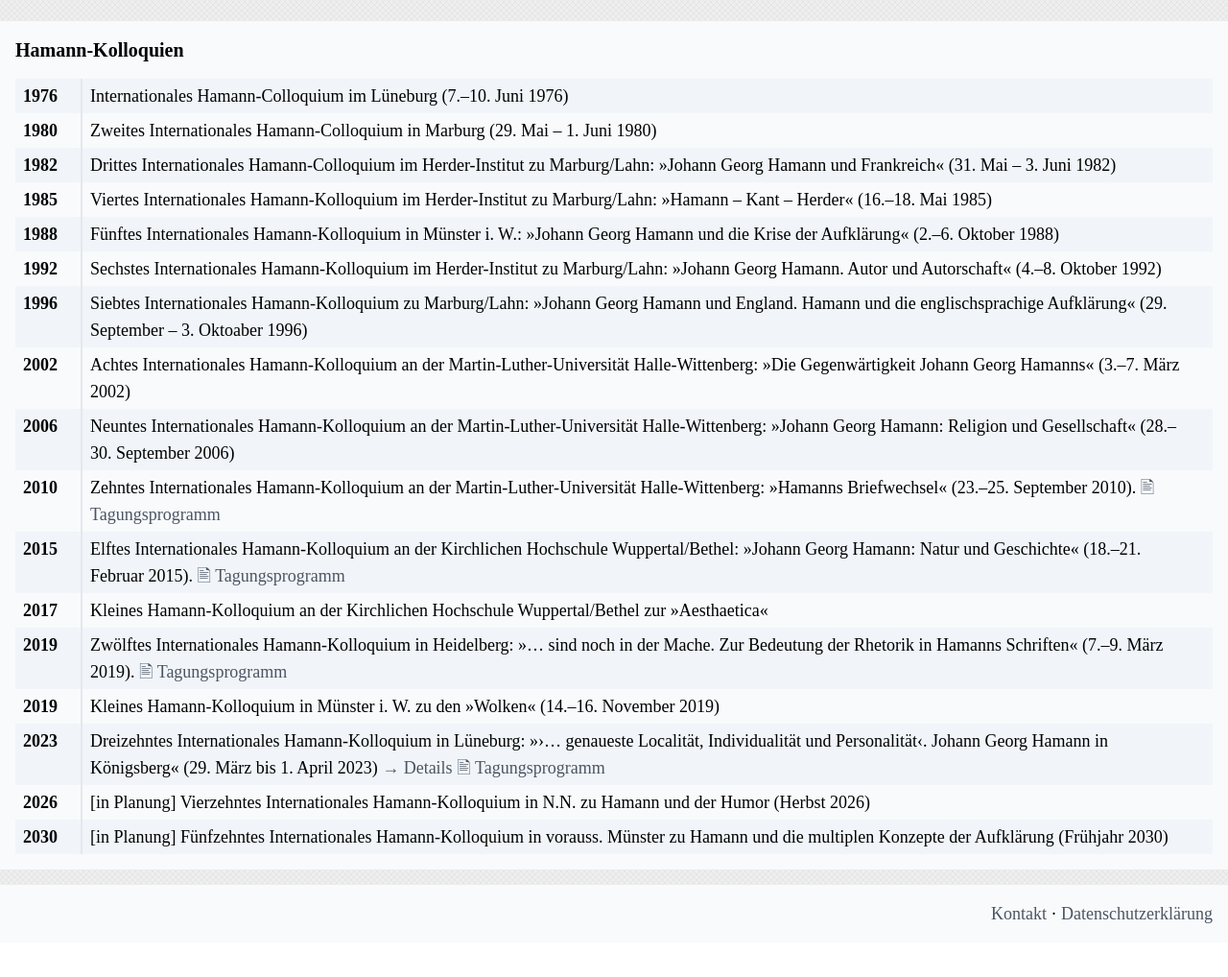
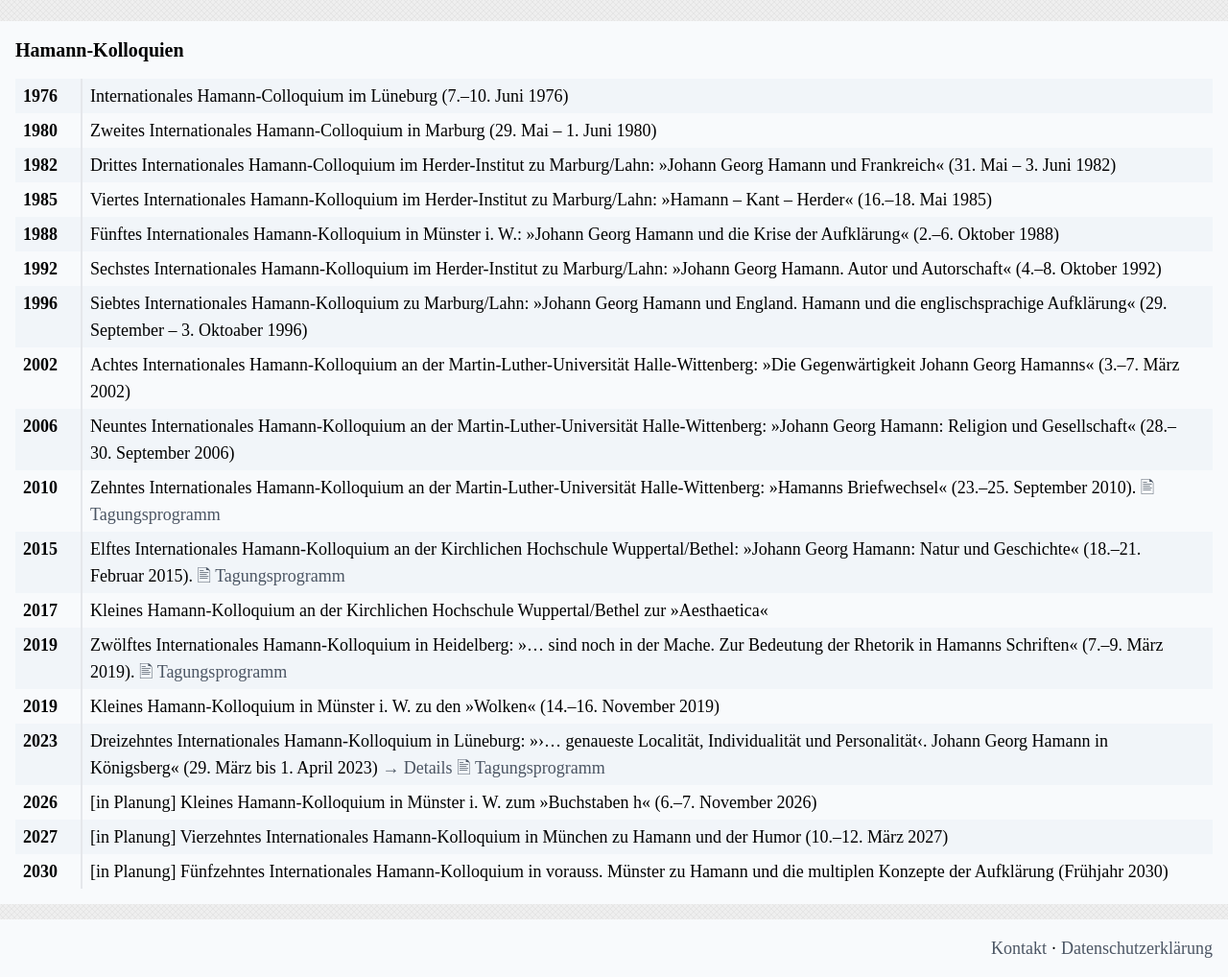
Before and after one commit to Theodor-Springmann-Stiftung/hamann-kolloquium, a website built with Vite: page kolloquien.html in a window 1280 px wide. Shown: the part 67-1085 px from the top of the page at 96% size. Before the commit the page ends 1049 px from the top, so only its background shows below. Built offline with nearby package versions, Linux system fonts and the light colour scheme; a web font is replaced by a local one.

Commit message:
Aktualisierung Termine

```diff
--- a/index.html
+++ b/index.html
@@ -18,8 +18,8 @@
   <div class="ha-maincolumn min-h-screen grow">
     <h1>14. Internationales Hamann-Kolloquium</h1>
     <h2 class="mt-4 bg-slate-200 px-2 border-l-2 border-slate-400 py-2">Hamann und der Humor</h2>
-    <p>Im Herbst 2026 wird sich das nächste, vierzehnte
-      Internationale Hamann-Kolloquium dem Thema: »Hamann und der Humor« widmen.</p>
+    <p>Vom 10. bis 12. März 2027 wird das nächste, vierzehnte
+      Internationale Hamann-Kolloquium zum Thema: »Hamann und der Humor« in München stattfinden. Das CfP wird in Kürze veröffentlicht.</p>
 
     <h1 class="mt-12">15. Internationales Hamann-Kolloquium</h1>
     <h2 class="mt-4 bg-slate-200 px-2 border-l-2 border-slate-400 py-2">Hamann und die multiplen Konzepte der Aufklärung
--- a/kolloquien.html
+++ b/kolloquien.html
@@ -219,11 +219,19 @@
             >
           </td>
         </tr>
-        <tr>
+         <tr>
           <td><b>2026</b></td>
           <td>
             <span class="desc inline">
-              [in Planung] Vierzehntes Internationales Hamann-Kolloquium in N.N. zu Hamann und der Humor (Herbst 2026)
+              [in Planung] Kleines Hamann-Kolloquium in Münster i. W. zum »Buchstaben h« (6.–7. November 2026)
+            </span>
+          </td>
+        </tr>
+        <tr>
+          <td><b>2027</b></td>
+          <td>
+            <span class="desc inline">
+              [in Planung] Vierzehntes Internationales Hamann-Kolloquium in München zu Hamann und der Humor (10.–12. März 2027)
             </span>
           </td>
         </tr>
```
